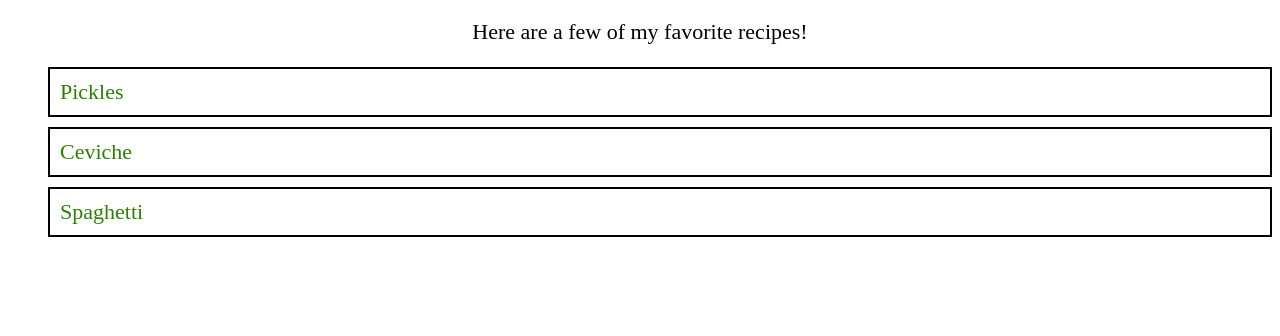
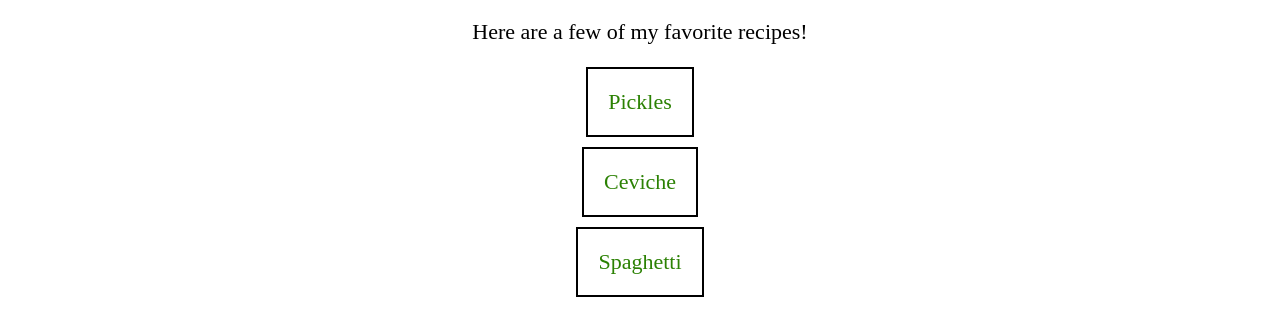
Before and after one commit to AslanJon/odin-recipes, a plain HTML site: page index.html in a window 1280 px wide. Shown: the part 88-424 px from the top of the page. Drawn offline with Linux system fonts and the light colour scheme.

Commit message:
Make changes to css layout in index

```diff
--- a/style.css
+++ b/style.css
@@ -33,6 +33,7 @@ a{
 
 .list-style{
     list-style: none;
+    padding-inline-end: 40px
 }
 
 button{
@@ -59,5 +60,6 @@ button a{
 }
 
 .list{
-    margin-right:
+    padding: 20px;
+    width: fit-content;
 }
```
